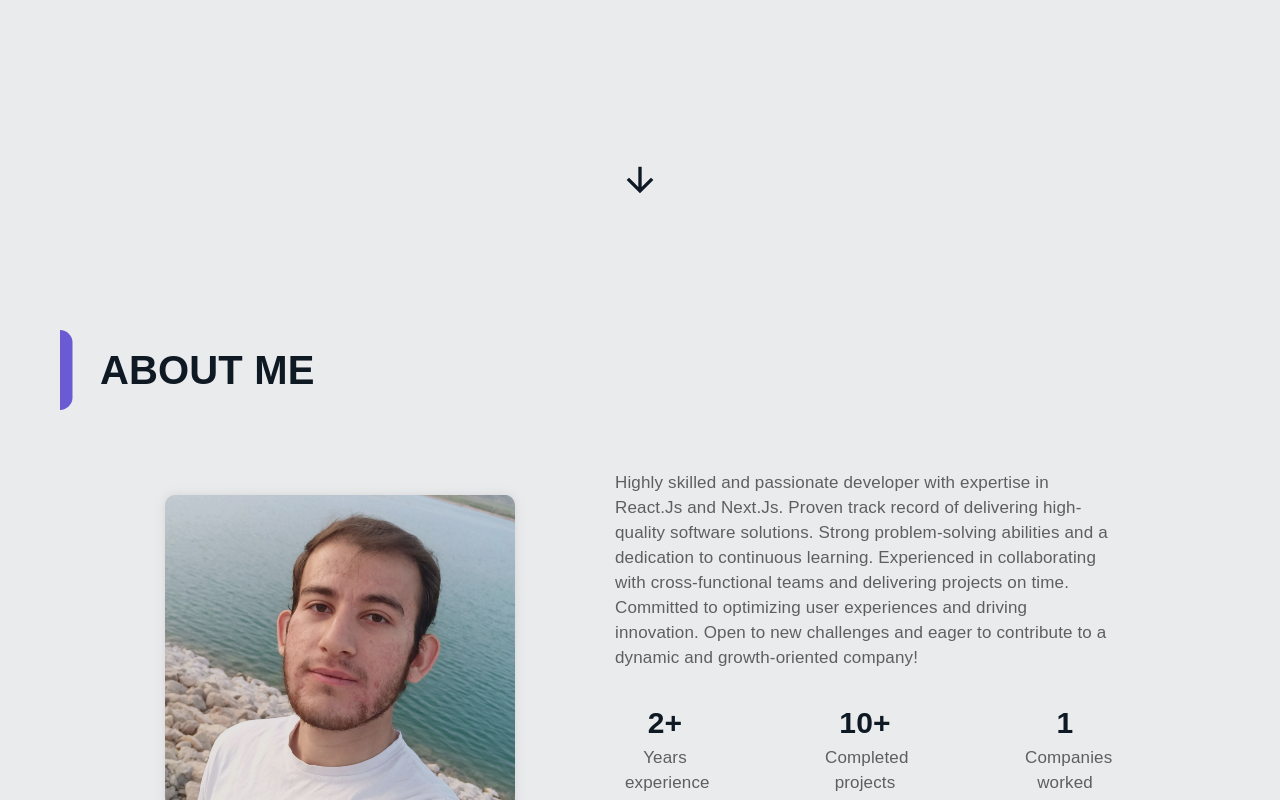
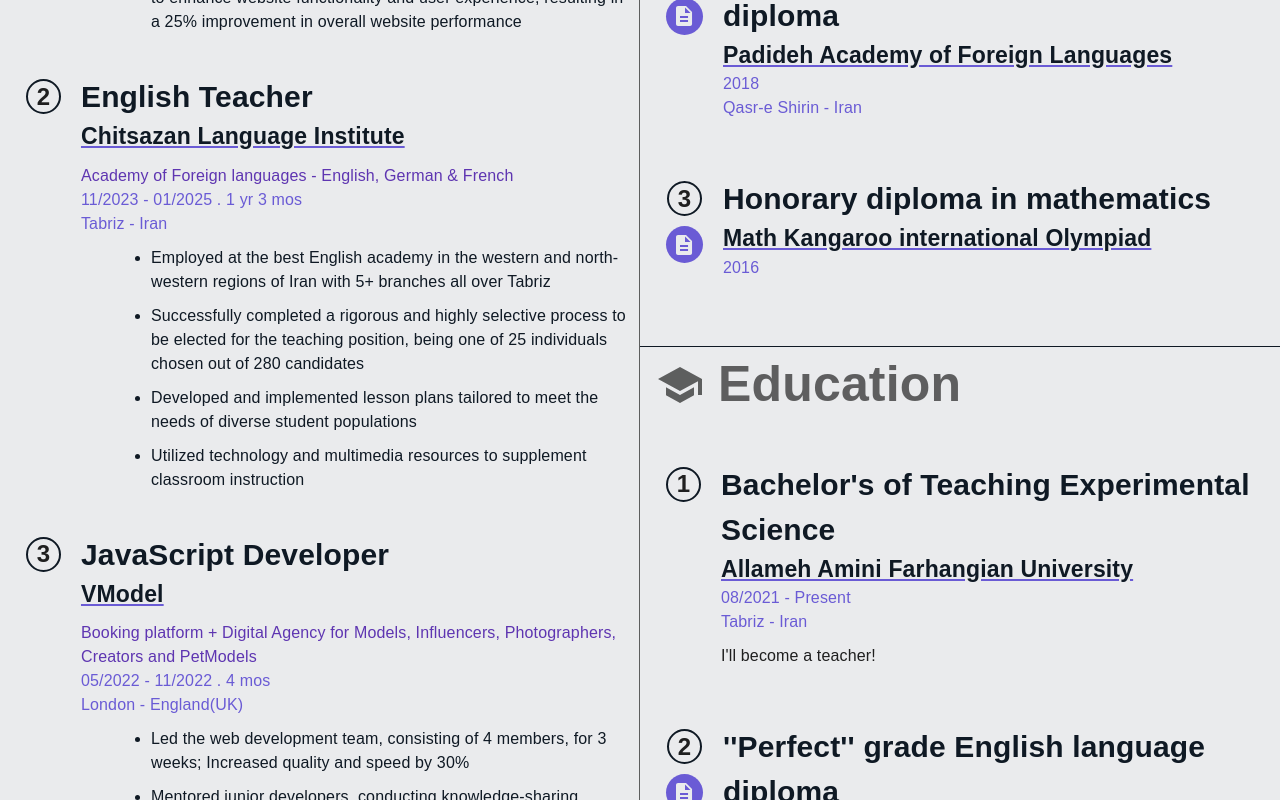
Before and after one commit to sina-olfati/sina-olfati-site, a React (Create React App) app: page / in a window 1280 px wide. Shown: the part 580-1380 px from the top of the page. Built offline with nearby package versions, Linux system fonts and the light colour scheme; a web font is replaced by a local one.

Commit message:
Work: Updated Chitsazan | added article section

```diff
--- a/public/assets/locales/en/translation.json
+++ b/public/assets/locales/en/translation.json
@@ -77,7 +77,7 @@
         "teaching-title": "English Teacher",
         "teaching-place": "Chitsazan Language Institute",
         "teaching-place-describe": "Academy of Foreign languages - English, German & French",
-        "teaching-time": "11/2023 - present",
+        "teaching-time": "11/2023 - 01/2025",
         "teaching-workplace": "Tabriz - Iran",
         "teaching-about1": "Employed at the best English academy in the western and north-western regions of Iran with 5+ branches all over Tabriz",
         "teaching-about2": "Successfully completed a rigorous and highly selective process to be elected for the teaching position, being one of 25 individuals chosen out of 280 candidates",
--- a/public/assets/locales/fa/translation.json
+++ b/public/assets/locales/fa/translation.json
@@ -78,7 +78,7 @@
         "teaching-title": "دبیر زبان انگلیسی",
         "teaching-place": "موسسه زبان چیت‌سازان",
         "teaching-place-describe": "آکادمی زبان‌های خارجی - انگلیسی، آلمانی و فرانسوی",
-        "teaching-time": "آبان 1402 - اکنون",
+        "teaching-time": "آبان 1402 - دی 1403",
         "teaching-workplace": "ایران - تبریز",
         "teaching-about1": "مشغول به کار در بهترین آکادمی زبان انگلیسی در مناطق غربی و شمال غربی ایران با بیش از 5 شعبه در سراسر تبریز هستم",
         "teaching-about2": "با موفقیت فرآیندی دشوار و متشکل از چند مصاحبه و آزمون را کامل کردم تا برای شغل تدریس انتخاب شوم و یکی از 25 نفر انتخاب شده از بین 280 نفر کاندید باشم",
--- a/src/components/resume/Work.css
+++ b/src/components/resume/Work.css
@@ -43,6 +43,11 @@
     font-size: 3rem;
     position: relative;
     top: 8px;
+}
+
+.article-title {
+    border-top: solid 1px var(--mui-palette-info-main);
+    margin-top: 30px;
 }
 
 .work-item {
--- a/src/components/resume/Work.tsx
+++ b/src/components/resume/Work.tsx
@@ -31,7 +31,7 @@
     name: "teaching",
     link: "https://www.chitsazan.online",
     startTime: "2023-11-1",
-    endTime: ""
+    endTime: "2025-1-1"
   },
   // {
   //   num: 2,
@@ -136,6 +136,8 @@
 
 
           <div className='work-section'>
+
+
             <h1 className='work-title'><SchoolIcon />{t("education.title")}</h1>
 
             {education.map(item => (
@@ -153,6 +155,26 @@
               </div>
             ))}
 
+
+            <h1 className='work-title article-title'><SchoolIcon />{t("education.title")}</h1>
+
+            {education.map(item => (
+              <div className='work-item reveal' key={item.name}>
+                <div className='item-helper'>
+                  <span className='num'>{item.num}</span>
+                  {item.file ? <DocButton image={item.file} /> : null}
+                </div>
+                <div className='item-data'>
+                  <h2>{t(`education.${item.name}-title`)}</h2>
+                  <a href={item.link} target="_blank" rel="noreferrer"><h3>{t(`education.${item.name}-place`)}</h3></a>
+                  <h6>{t(`education.${item.name}-time`)} <br /> {t(`education.${item.name}-workplace`)}</h6>
+                  <p>{t(`education.${item.name}-about`)}</p>
+                </div>
+              </div>
+            ))}
+
+
+
           </div>
 
         </div>
--- a/src/screens/Home.tsx
+++ b/src/screens/Home.tsx
@@ -37,10 +37,10 @@
       <Menu page="nothing" theme={theme} />
       <UpButton />
 
-      <Front />
+      {/* <Front /> */}
       <Resume />
-      <Portfolio />
-      <Contact />
+      {/* <Portfolio /> */}
+      {/* <Contact /> */}
     </div>
   );
 };
--- a/src/screens/Resume.tsx
+++ b/src/screens/Resume.tsx
@@ -16,10 +16,10 @@
   return (
     <div id="resume" className="resume-container">
       <div className="resume-all-others">
-        <About />
-        <Skills />
+        {/* <About /> */}
+        {/* <Skills /> */}
         <Work />
-        <Langs />
+        {/* <Langs /> */}
       </div>
     </div>
   );
```
